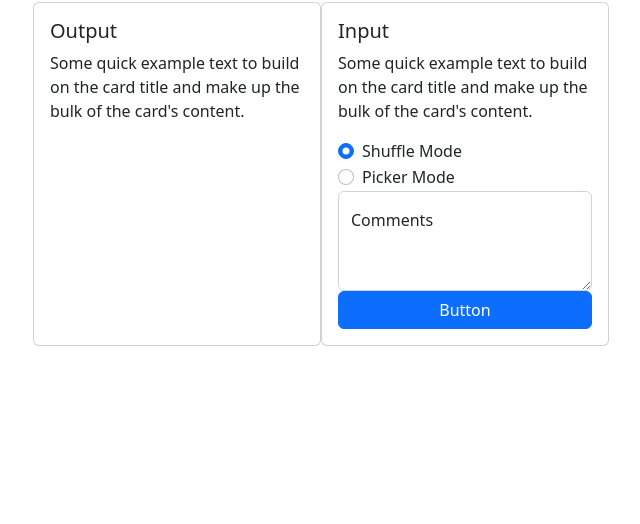
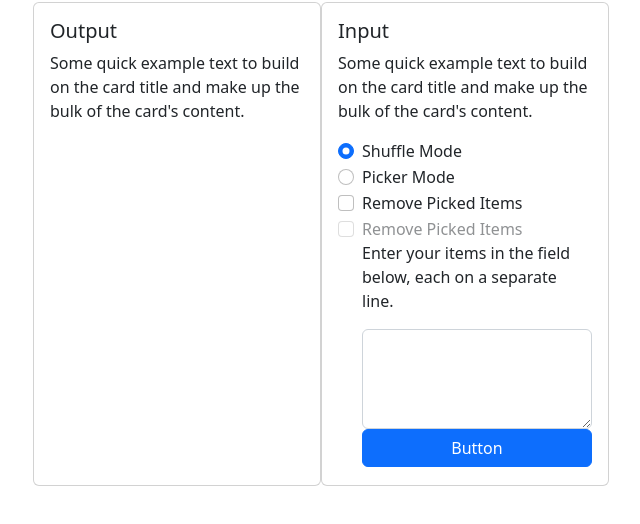
Before and after one commit to jeffbalagosa/pick-or-shuffle, a plain HTML site: page index.html in a window 1280 px wide. Shown: the part 54-578 px from the top of the page, without its empty margins (319-959 px from the left). Drawn offline with nearby package versions, Linux system fonts and the light colour scheme.

Commit message:
Add checkbox options.

```diff
--- a/index.html
+++ b/index.html
@@ -55,14 +55,25 @@
               Picker Mode
             </label>
           </div>
+          <div class="form-check">
+            <input class="form-check-input" type="checkbox" value="" id="flexCheckDefault">
+            <label class="form-check-label" for="flexCheckDefault">
+              Remove Picked Items
+            </label>
+          </div>
+          <div class="form-check">
+            <input class="form-check-input" type="checkbox" value="" id="flexCheckDisabled" disabled>
+            <label class="form-check-label" for="flexCheckDisabled">
+              Remove Picked Items
+            </label>
+          <!-- Text Area -->
+          <p>Enter your items in the field below, each on a separate line.</p>
           <div class="form-floating">
             <textarea
               class="form-control"
-              placeholder="Leave a comment here"
               id="floatingTextarea2"
               style="height: 100px"
             ></textarea>
-            <label for="floatingTextarea2">Comments</label>
           </div>
           <div class="d-grid gap-2">
             <button class="btn btn-primary" type="button">Button</button>
```
